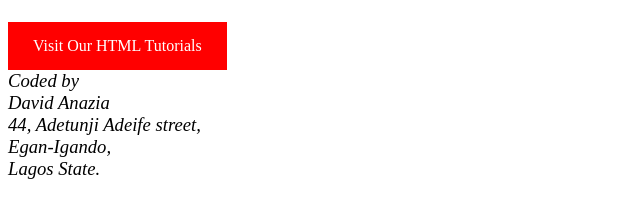
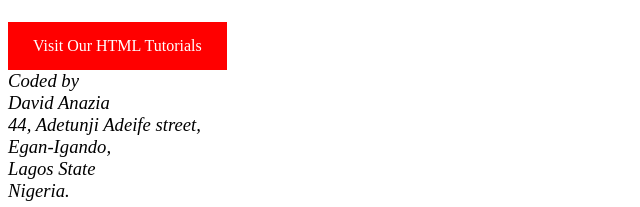
Before and after one commit to dev-dave12/Practice-HTML, a plain HTML site: page index.html in a window 1280 px wide. Shown: the part 859-1066 px from the top of the page, 0-640 px from the left. Drawn offline with Linux system fonts and the light colour scheme.

Commit message:
changed index.html

```diff
--- a/index.html
+++ b/index.html
@@ -54,7 +54,8 @@ a:link, a:visited {
         David Anazia <br>
         44, Adetunji Adeife street,<br>
         Egan-Igando, <br>
-        Lagos State.
+        Lagos State <br>
+        Nigeria.
     </address>
 </body>
 </html>
```
